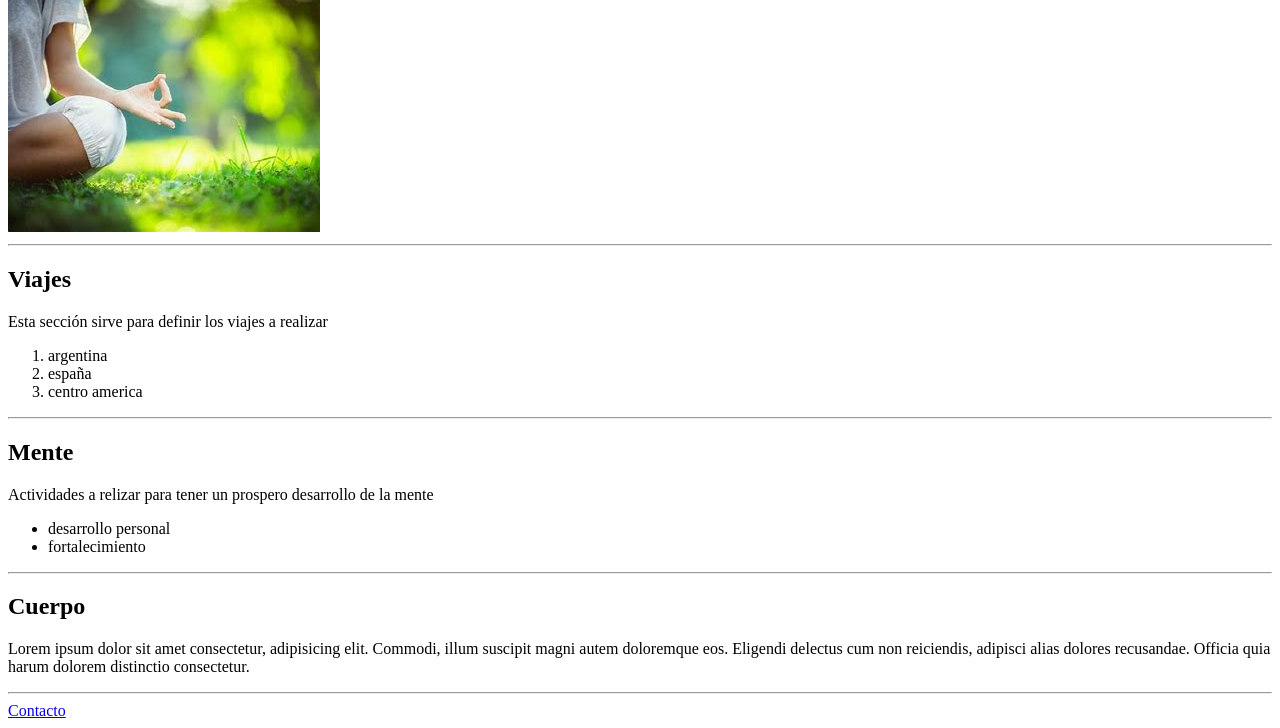
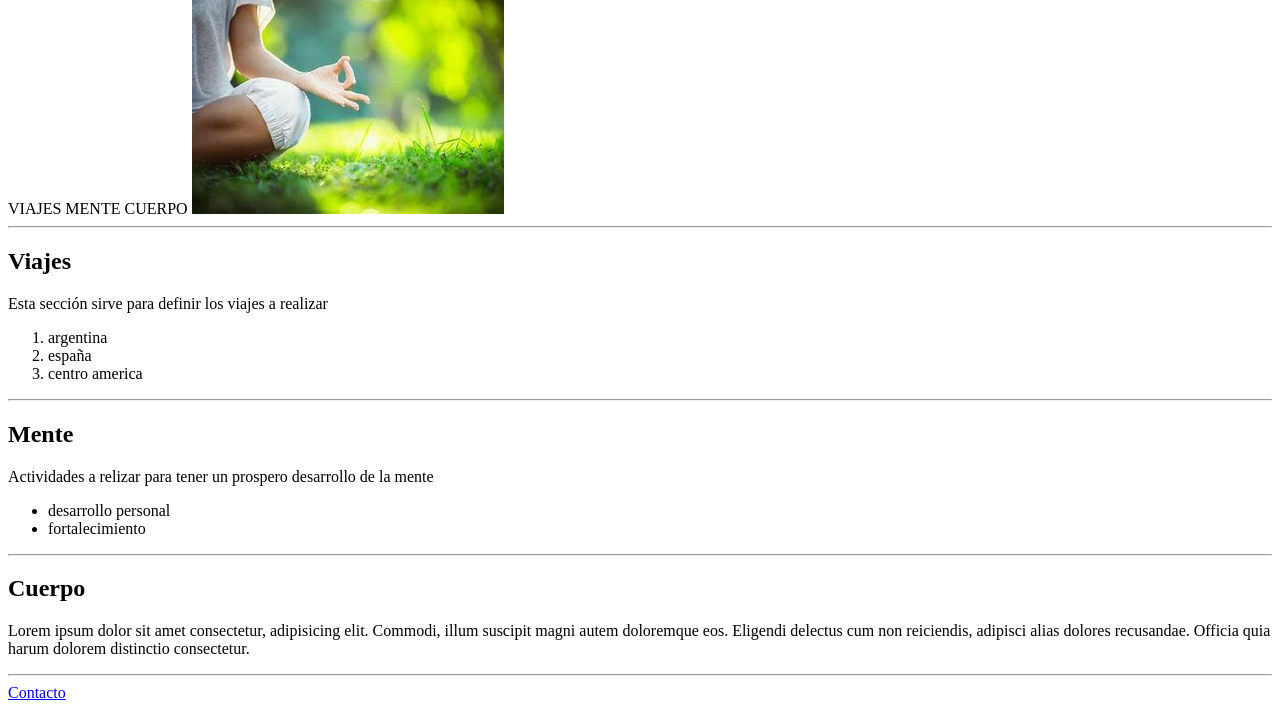
Before and after one commit to IvanAquizu/Modulo-HTML, a plain HTML site: page index.html in a window 1280 px wide. Shown: the part 100-828 px from the top of the page. Drawn offline with Linux system fonts and the light colour scheme.

Commit message:
Definitivo Homework 3

```diff
--- a/index.html
+++ b/index.html
@@ -9,23 +9,33 @@
          <span>VIAJES</span>
          <span>MENTE</span>
          <span>CUERPO</span>
-
+         <img src="descargar.jpg"/>
+         <hr />
     </header>
-    <img src="descargar.jpg"/>
 
 
-     <hr />
+
+
     <main>
+        <section>
+            <article>
                 <h2>Viajes</h2>
+
+
              <p>Esta sección sirve para definir los viajes a realizar</p>
           <ol>
+            <div>
                 <li>argentina</li>
                 <li>españa</li>
+            </div>
+
              <li>centro america</li>
          </ol>
+         <hr />
+            </article>
 
-    <hr />
 
+    <article>
              <h2>Mente</h2>
              <p>Actividades a relizar para tener un prospero desarrollo de la mente</p>
         <ul>
@@ -33,12 +43,20 @@
             <li>fortalecimiento</li>
         </ul>
     <hr />
+    </article>
 
+
+    <article>
         <h2>Cuerpo</h2>
         <p>Lorem ipsum dolor sit amet consectetur, adipisicing elit. Commodi, illum suscipit magni autem doloremque eos. Eligendi delectus cum non reiciendis, adipisci alias dolores recusandae. Officia quia harum dolorem distinctio consectetur.</p>
+        <hr />
+    </article>
+
      </main>
 
-     <hr />
+
+
+    </section>
 
      <footer>
         <a href="contacto.html">Contacto</a>
```
Lines whose indentation alone changed are shown as unchanged.
